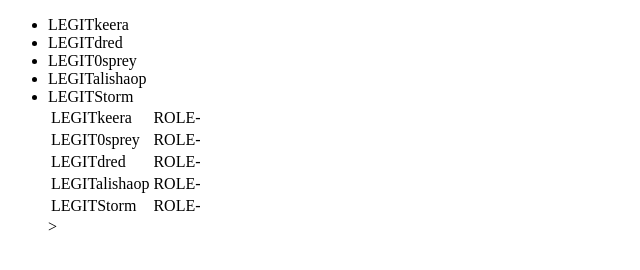
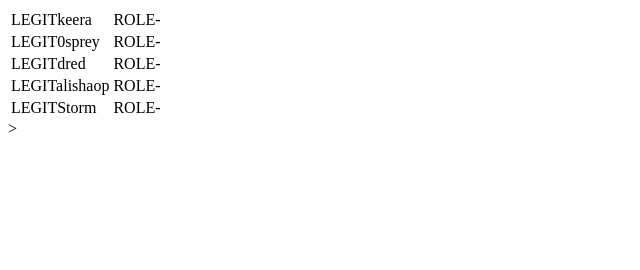
Before and after one commit to mcenroe03/esp, a plain HTML site: page divas lineup.html in a window 1280 px wide. Shown: the whole page, without its empty margins (0-640 px from the left). Drawn offline with Linux system fonts and the light colour scheme.

Commit message:
Update divas lineup.html

```diff
--- a/divas lineup.html
+++ b/divas lineup.html
@@ -8,13 +8,7 @@
 
 <body>
 
-  <ul>
-    <li>LEGITkeera</li>
-    <li>LEGITdred</li>
-    <li>LEGIT0sprey</li>
-    <li>LEGITalishaop</li>
-    <li>LEGITStorm</li>
-    </<ul>
+
 
     <table>
       <tr>
```
